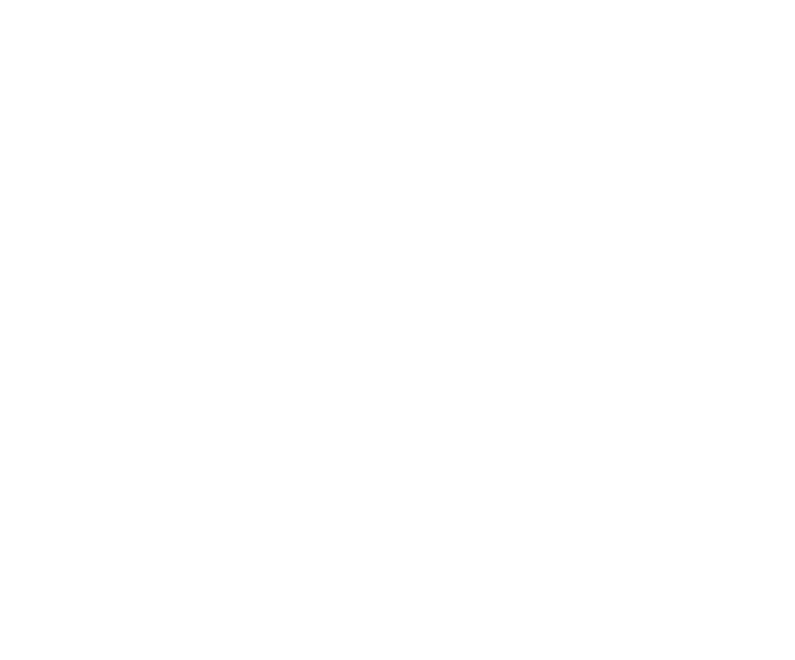
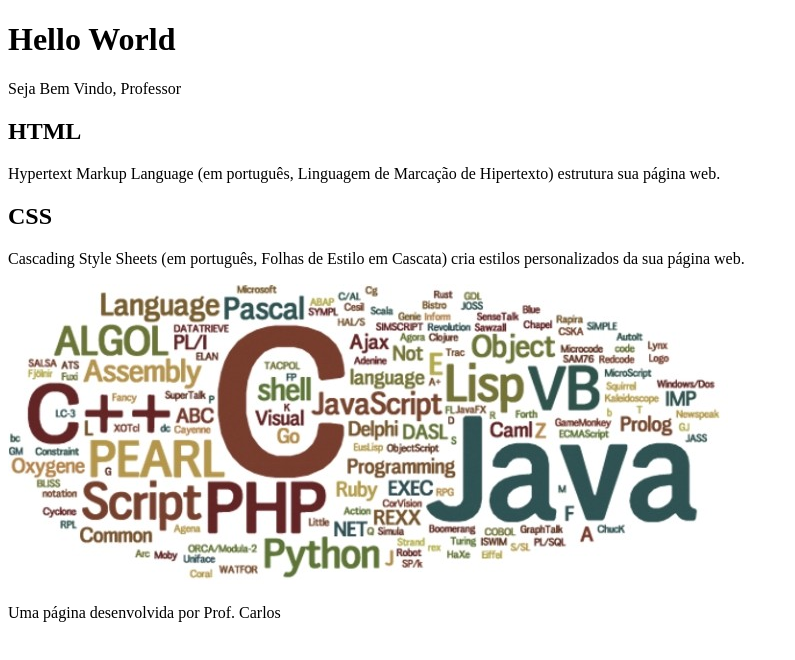
Before and after one commit to profcarloseduca/treina_alura, a plain HTML site: page index.html in a window 1280 px wide. Shown: the whole page, without its empty margins (0-795 px from the left). Drawn offline with Linux system fonts and the light colour scheme.

Commit message:
Finalizando a Pagina HTML

```diff
--- a/index.html
+++ b/index.html
@@ -6,6 +6,14 @@
     <title>Hello World</title>
 </head>
 <body>
+    <header><h1>Hello World</h1>  <p>Seja Bem Vindo, Professor</p></header><h2>HTML</h2>
+    <P>Hypertext Markup Language (em português, Linguagem de Marcação de Hipertexto) estrutura sua página web.</P>  <h2>CSS</h2>
+    <P>Cascading Style Sheets (em português, Folhas de Estilo em Cascata) cria estilos personalizados da sua página web.</P> <section>
+        <img src ="imagem/prog_languages.jpg" alt="Imagem com textos coloridos referentes as linguagens de programacao para a web">
 
+    </section> <footer>    <P>Uma página desenvolvida por Prof. Carlos</P>
+
+
+    </footer>
 </body>
 </html>
```
Also changed, not shown: imagem/prog_languages.jpg (added).
